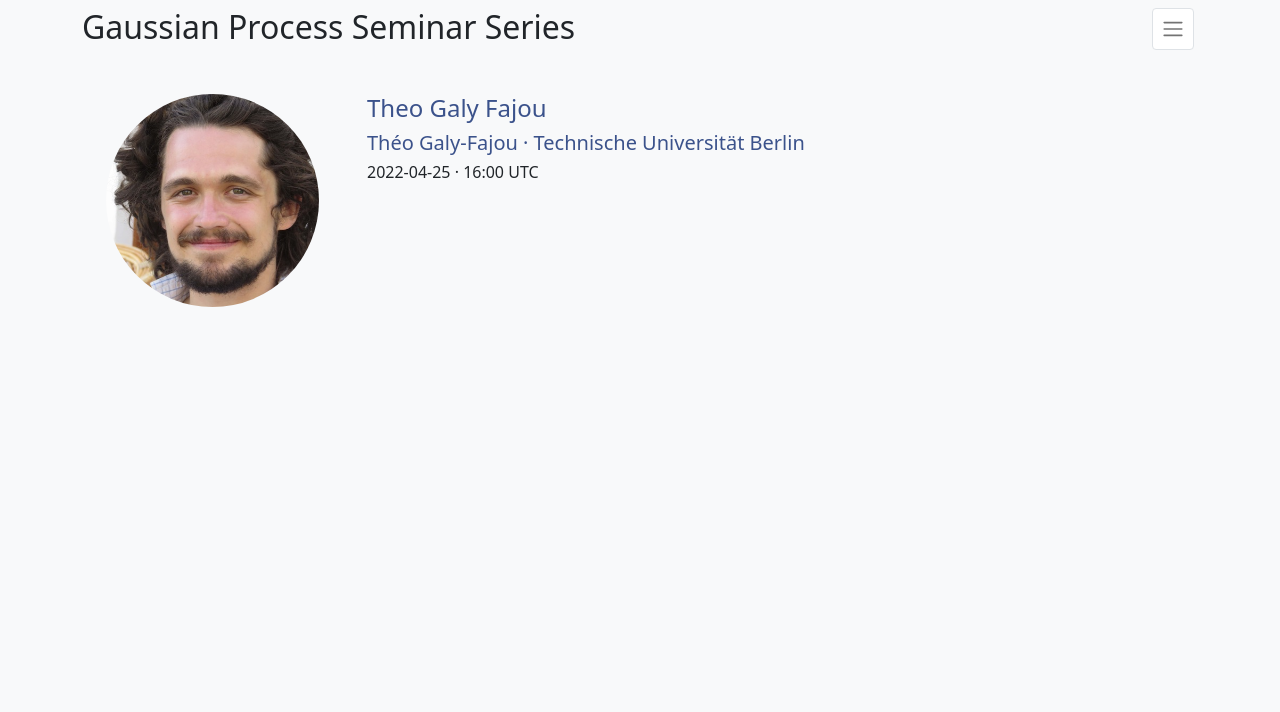
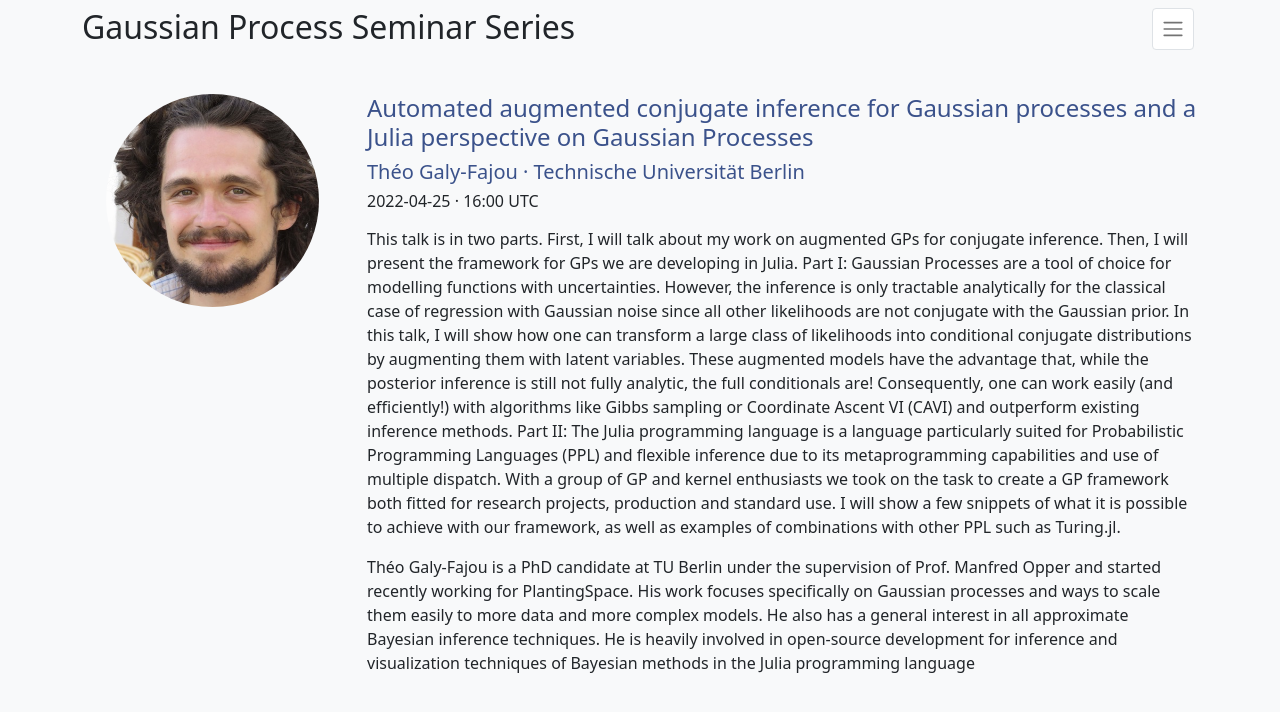
Before and after one commit to gp-seminar-series/gp-seminar-series.github.io, a Jekyll site: the page built from _posts/current/2022-04-25-theo-galy-fajou.md, in a window 1280 px wide. Shown: the top 712 px of the page. Built offline with Jekyll 4.4.1, drawn with Linux system fonts in a browser that asks for light colours; nearby versions of some CDN libraries.

Commit message:
Add abstract.

```diff
--- a/_posts/current/2022-04-25-theo-galy-fajou.md
+++ b/_posts/current/2022-04-25-theo-galy-fajou.md
@@ -3,4 +3,13 @@ author: Théo Galy-Fajou
 institution: Technische Universität Berlin
 author_url: https://theogf.github.io
 highlight: true
+title: Automated augmented conjugate inference for Gaussian processes and a Julia perspective on Gaussian Processes
 ---
+
+This talk is in two parts. First, I will talk about my work on augmented GPs for conjugate inference. Then, I will present the framework for GPs we are developing in Julia.
+Part I: Gaussian Processes are a tool of choice for modelling functions with uncertainties. However, the inference is only tractable analytically for the classical case of regression with Gaussian noise since all other likelihoods are not conjugate with the Gaussian prior. In this talk, I will show how one can transform a large class of likelihoods into conditional conjugate distributions by augmenting them with latent variables. These augmented models have the advantage that, while the posterior inference is still not fully analytic, the full conditionals are! Consequently, one can work easily (and efficiently!) with algorithms like Gibbs sampling or Coordinate Ascent VI (CAVI) and outperform existing inference methods.
+Part II: The Julia programming language is a language particularly suited for Probabilistic Programming Languages (PPL) and flexible inference due to its metaprogramming capabilities and use of multiple dispatch.
+With a group of GP and kernel enthusiasts we took on the task to create a GP framework both fitted for research projects, production and standard use.
+I will show a few snippets of what it is possible to achieve with our framework, as well as examples of combinations with other PPL such as Turing.jl.
+
+Théo Galy-Fajou is a PhD candidate at TU Berlin under the supervision of Prof. Manfred Opper and started recently working for PlantingSpace. His work focuses specifically on Gaussian processes and ways to scale them easily to more data and more complex models. He also has a general interest in all approximate Bayesian inference techniques. He is heavily involved in open-source development for inference and visualization techniques of Bayesian methods in the Julia programming language
```
